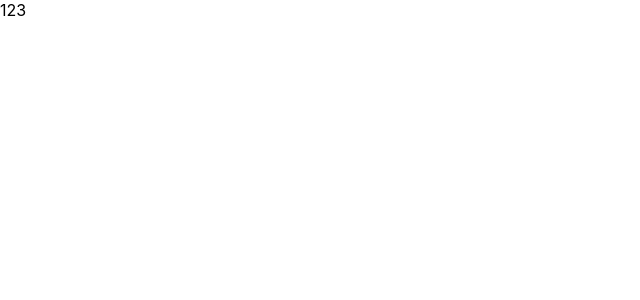
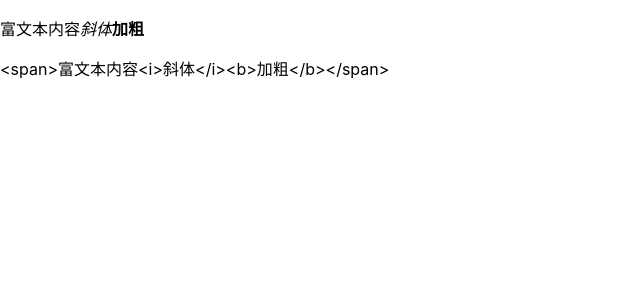
Before and after one commit to micro1226/test-react, a React (Create React App) app: page / in a window 1280 px wide. Shown: the top 300 px of the page, without its empty margins (0-640 px from the left). Built offline with nearby package versions, Linux system fonts and the light colour scheme.

Commit message:
JSX base use

```diff
--- a/src/components/baseUse/JSXBaseDemo.js
+++ b/src/components/baseUse/JSXBaseDemo.js
@@ -0,0 +1,63 @@
+import React from 'react'
+// import './Style.css'
+import List from '../List'
+
+class JSXBaseDemo extends React.Component {
+    constructor(props) {
+        super(props)
+        this.state = {
+            name: 'momo',
+            imgUrl: 'http://pngimg.com/uploads/birds/small/birds_PNG110.png',
+            flag: true
+        }
+    }
+
+    render() {
+        // 获取变量 插值
+        // const pElem = <p>{this.state.name}</p>
+        // return pElem
+
+        // 表达式
+        // const exprElem = <p>{this.state.flag ? 'yes' : 'no'}</p>
+        // return exprElem
+
+        // 子元素
+        // const imgElem = <div>
+        //     <p>我的头像</p>
+        //     <img src={this.state.imgUrl} />
+        // </div>
+        // return imgElem
+
+        // class
+        // const classElem = <p className="title">设置 css class</p>
+        // return classElem
+
+        // style
+        // const styleData = { fontSize: '30px', color: 'green' }
+        // const styleElem = <p style={styleData}>设置 style</p>
+        // // 内联写法 注意 {{ 和 }}
+        // // const styleElem = <p style={{ fontSize: '30px', color: 'blue'}}>设置 style</p>
+        // return styleElem
+
+        // 原生 html
+        const rawHtml = '<span>富文本内容<i>斜体</i><b>加粗</b></span>'
+        const rawHtmlData = {
+            __html: rawHtml // 注意: 必须是这种格式
+        }
+        const rawHtmlElem = <div>
+            <p dangerouslySetInnerHTML={rawHtmlData}></p>
+            <p>{rawHtml}</p>
+        </div>
+        return rawHtmlElem
+
+        // 加载组件
+        const componentElem = <div>
+            <p>JSX 中加载一个组件</p>
+            <hr />
+            <List />
+        </div>
+        return componentElem
+    }
+}
+
+export default JSXBaseDemo
--- a/src/components/baseUse/index.js
+++ b/src/components/baseUse/index.js
@@ -1,5 +1,5 @@
 import React from 'react'
-// import JSXBaseDemo from './JSXBaseDemo'
+import JSXBaseDemo from './JSXBaseDemo'
 
 class BaseUseDemo extends React.Component {
     constructor(props) {
@@ -8,8 +8,7 @@ class BaseUseDemo extends React.Component {
 
     render() {
         return <div>
-            {/* <JSXBaseDemo /> */}
-            123
+            <JSXBaseDemo />
         </div>
     }
 }
```
